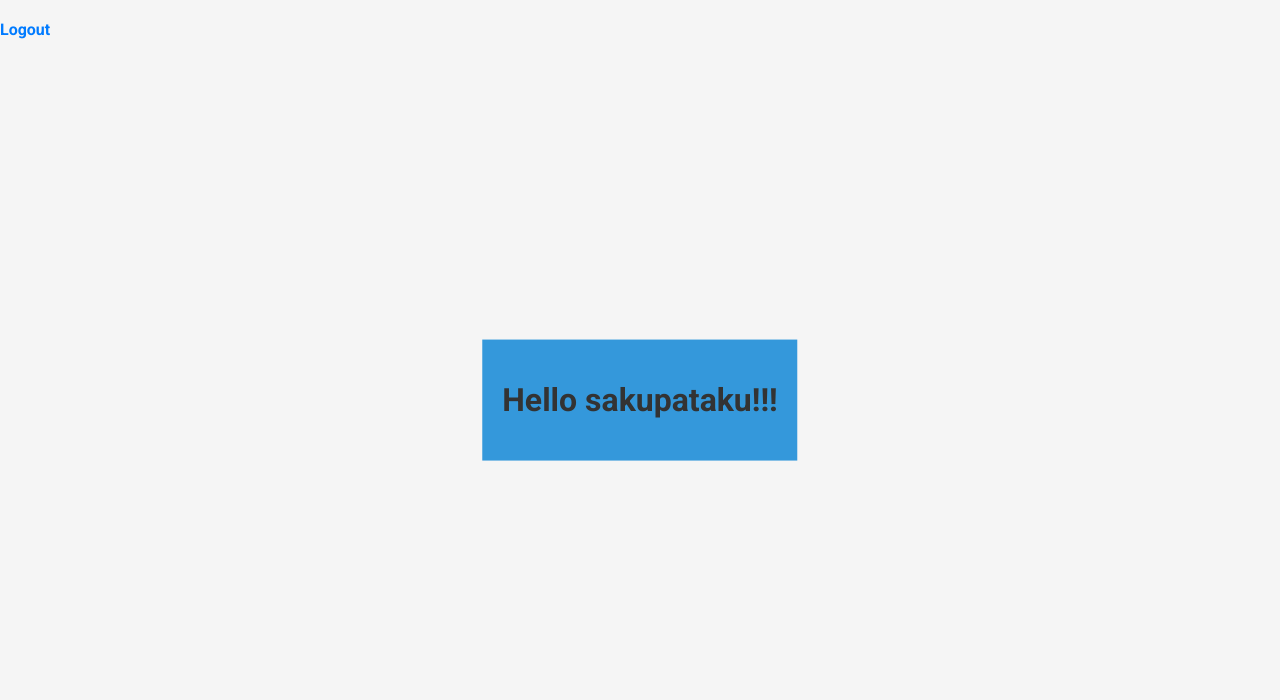
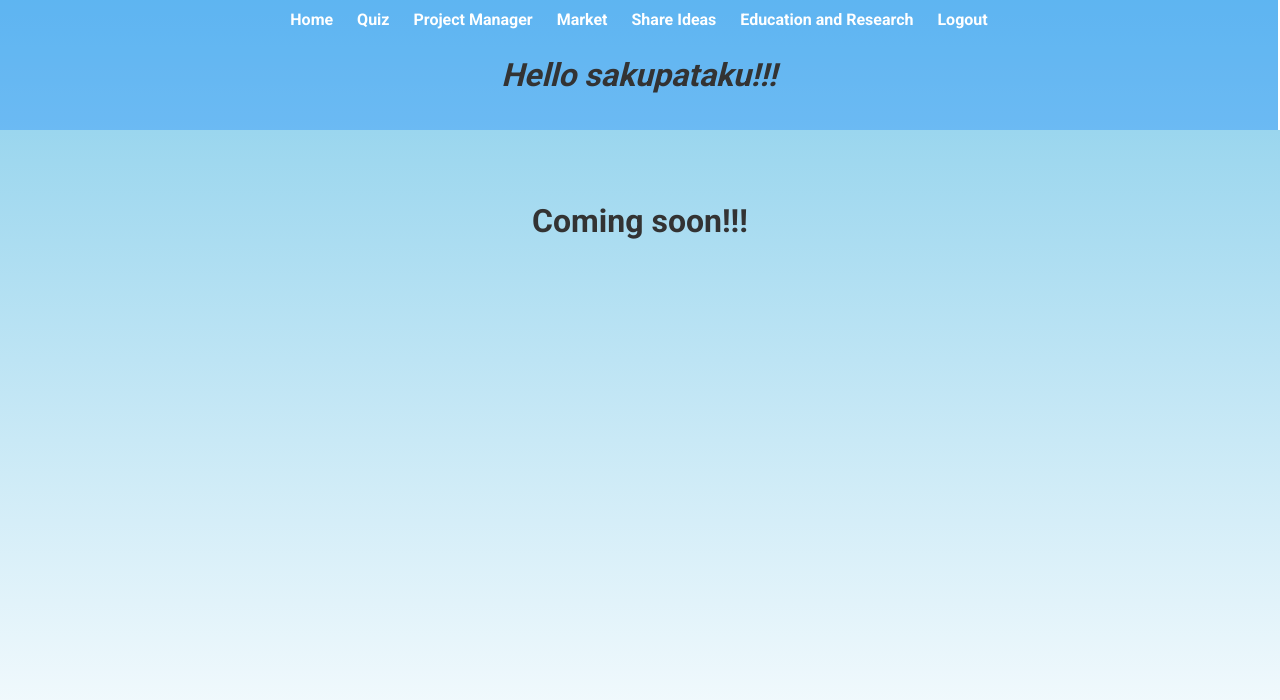
Before and after one commit to TeeKay002/src, a Django app: page / in a window 1280 px wide. Shown: the top 700 px of the page. Run offline with Django 5.2, Linux system fonts and the light colour scheme; a user stored in the database is signed in; parts of the project's set-up code (start-up, migrations or seed data) failed here and were passed over.

Commit message:
add market, project_manager, quiz, share_ideas and edu_res apps

```diff
--- a/greetings/templates/greetings/homePage.html
+++ b/greetings/templates/greetings/homePage.html
@@ -1,7 +1,6 @@
-<!-- your_templates/your_template.html -->
-
 <!DOCTYPE html>
 <html lang="en">
+
 <head>
     {% load static %}
     <meta charset="UTF-8">
@@ -14,21 +13,42 @@
             font-family: 'Roboto', sans-serif;
             margin: 0;
             padding: 0;
-            background-color: #f5f5f5;
+            background: linear-gradient(to bottom, #87CEEB, white) no-repeat fixed; /* No repeat */
             color: #333;
+            display: flex;
+            flex-direction: column; /* Updated to column layout */
+            align-items: center; /* Center items horizontally */
+        }
+
+        /* Add styles for the navigation bar */
+        nav {
+            background: rgba(0, 123, 255, 0.3); /* More transparent */
+            padding: 10px;
+            text-align: center;
+            width: 100%; /* Take the full horizontal length */
+            border-right: 2px solid white;
+            box-sizing: border-box; /* Include padding and border in the width calculation */
+        }
+
+        nav a {
+            color: white;
+            text-decoration: none;
+            margin: 0 10px;
+            display: inline-block;
         }
 
         .center-content {
             text-align: center;
-            position: absolute;
-            top: 50%;
-            left: 50%;
-            transform: translate(-50%, -50%);
+            padding: 20px;
+            width: 100%; /* Take the full horizontal length */
+            box-sizing: border-box; /* Include padding and border in the width calculation */
         }
 
         .greeting-text {
             font-size: 2em;
-            color: #007BFF;
+            color: rgba(0, 123, 255, 0.8); /* More transparent */
+            font-style: italic; /* Italic font style */
+            font-weight: 700; /* Bold */
         }
 
         a {
@@ -38,23 +58,46 @@
             color: #007BFF;
             font-weight: bold;
         }
+
+        /* Center the "Coming soon!!!" text */
+        .coming-soon-text {
+            text-align: center;
+            margin-top: 50px; /* Adjust the margin as needed */
+        }
     </style>
 </head>
+
 <body>
-    <a href="{% url 'logout' %}">Logout</a>
-    <div class="center-content">
+
+    <!-- Navigation bar -->
+    <nav>
+        <a href="{% url 'homePage' %}">Home</a>
+        <a href="{% url 'quiz:homePage' %}">Quiz</a>
+        <a href="{% url 'project_manager:homePage' %}">Project Manager</a>
+        <a href="{% url 'market:homePage' %}">Market</a>
+        <a href="{% url 'share_ideas:homePage' %}">Share Ideas</a>
+        <a href="{% url 'edu_res:homePage' %}">Education and Research</a>
+        <a href="{% url 'logout' %}">Logout</a>
+
         {% if username == 'Farai' %}
-            <h1 class="greeting-text">Moleqular Engineering Boss! madii!!!</h1>
+        <h1 class="greeting-text">Molecular Engineering Boss! madii!!!</h1>
         {% elif username == 'Tanaka' %}
-            <h1 class="greeting-text">Photo Factory Boss! madii!!!</h1>
+        <h1 class="greeting-text">Photo Factory Boss! madii!!!</h1>
         {% elif username == 'Rumbie' %}
-            <h1 class="greeting-text">VAhanzvadzi madii!!!</h1>
+        <h1 class="greeting-text">VAhanzvadzi madii!!!</h1>
         {% elif username == 'Una' %}
-            <h1 class="greeting-text">Hello babe!! I love you so much!!</h1>
+        <h1 class="greeting-text">Hello babe!! I love you so much!!</h1>
         {% else %}
-            <h1 class="greeting-text">Hello {{ username }}!!!</h1>
+        <h1 class="greeting-text">Hello {{ username }}!!!</h1>
         {% endif %}
+    </nav>
+
+    <!-- Content section -->
+
+    <div class="coming-soon-text">
+        <h1>Coming soon!!!</h1>
     </div>
+
 </body>
 
 </html>
--- a/myapp/urls.py
+++ b/myapp/urls.py
@@ -19,5 +19,10 @@
 
 urlpatterns = [
     path('admin/', admin.site.urls),
-    path('', include('greetings.urls'))
+    path('', include('greetings.urls')),
+    path('edu_res/', include('edu_res.urls')),
+    path('market/', include('market.urls')),
+    path('project_manager/', include('project_manager.urls')),
+    path('quiz/', include('quiz.urls')),
+    path('share_ideas/', include('share_ideas.urls')),
 ]
--- a/requirements.txt
+++ b/requirements.txt
@@ -5,6 +5,7 @@
 filelock==3.12.3
 pipenv==2023.9.1
 platformdirs==3.10.0
+psycopg2-binary==2.9.9
 sqlparse==0.4.4
 virtualenv==20.24.4
 whitenoise==6.6.0
```
Also changed, not shown: greetings/templates/greetings/loginpage.html (+22 -6 lines), greetings/templates/greetings/register.html (+29 -13 lines), myapp/settings.py (+6 -1 lines), 1 other file.
